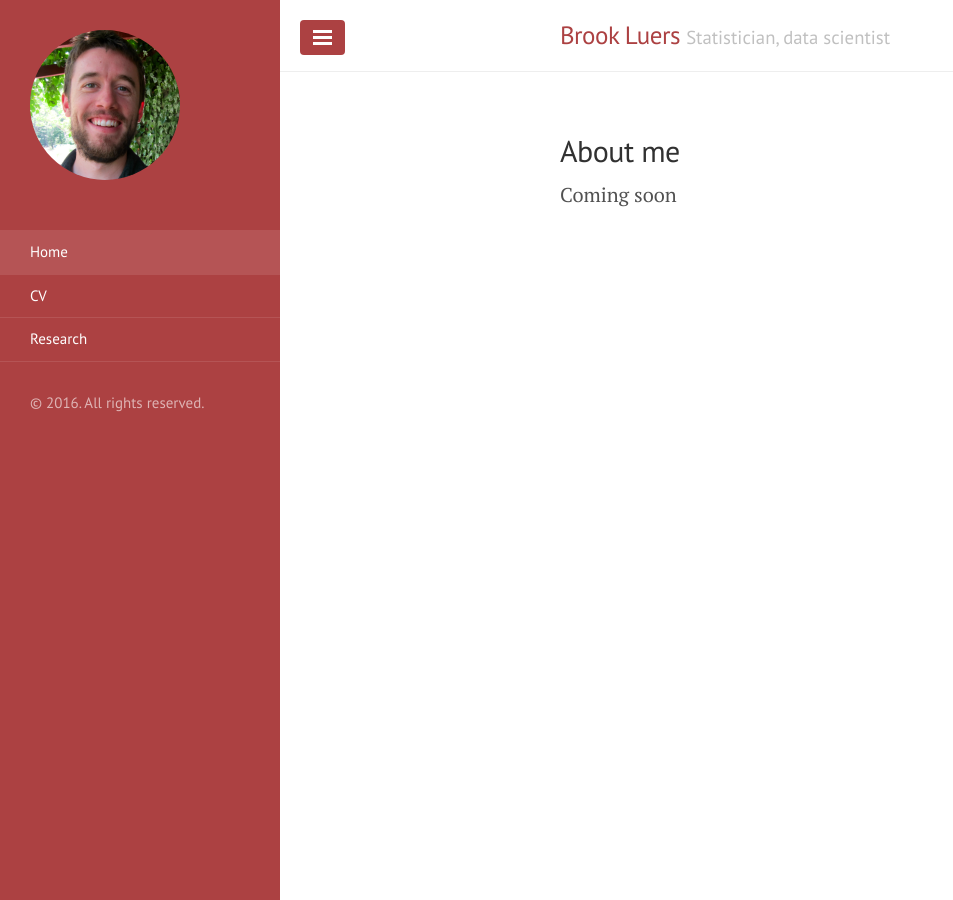
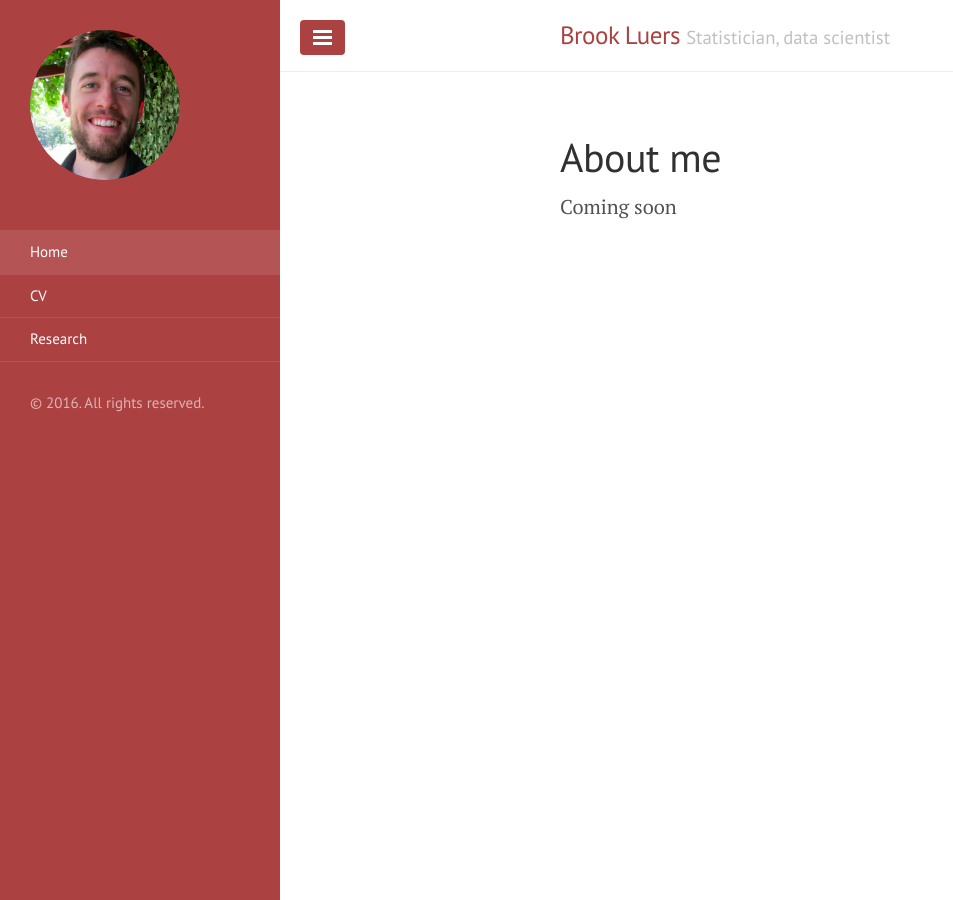
Before and after one commit to brookluers/brookluers.github.io, a Jekyll site: the page built from index.html, in a window 1280 px wide. Shown: the whole page, without its empty margins (0-953 px from the left). Built offline with Jekyll 4.4.1, drawn with Linux system fonts in a browser that asks for light colours; the list of posts is cut into pages by our own code.

Commit message:
use h1 on homepage

```diff
--- a/index.html
+++ b/index.html
@@ -3,7 +3,7 @@ layout: default
 title: Home
 ---
 
-<h2> About me</h2>
+<h1> About me</h1>
 
 Coming soon
 
```
